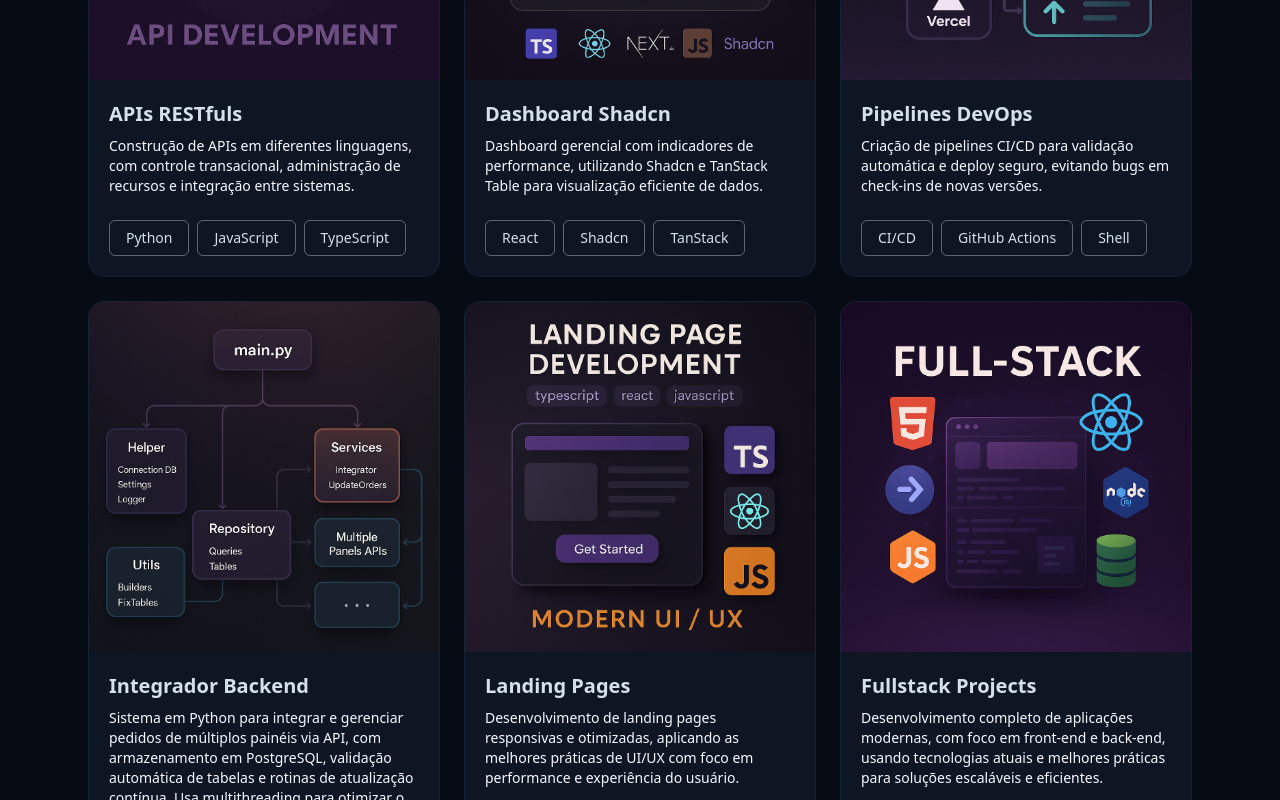
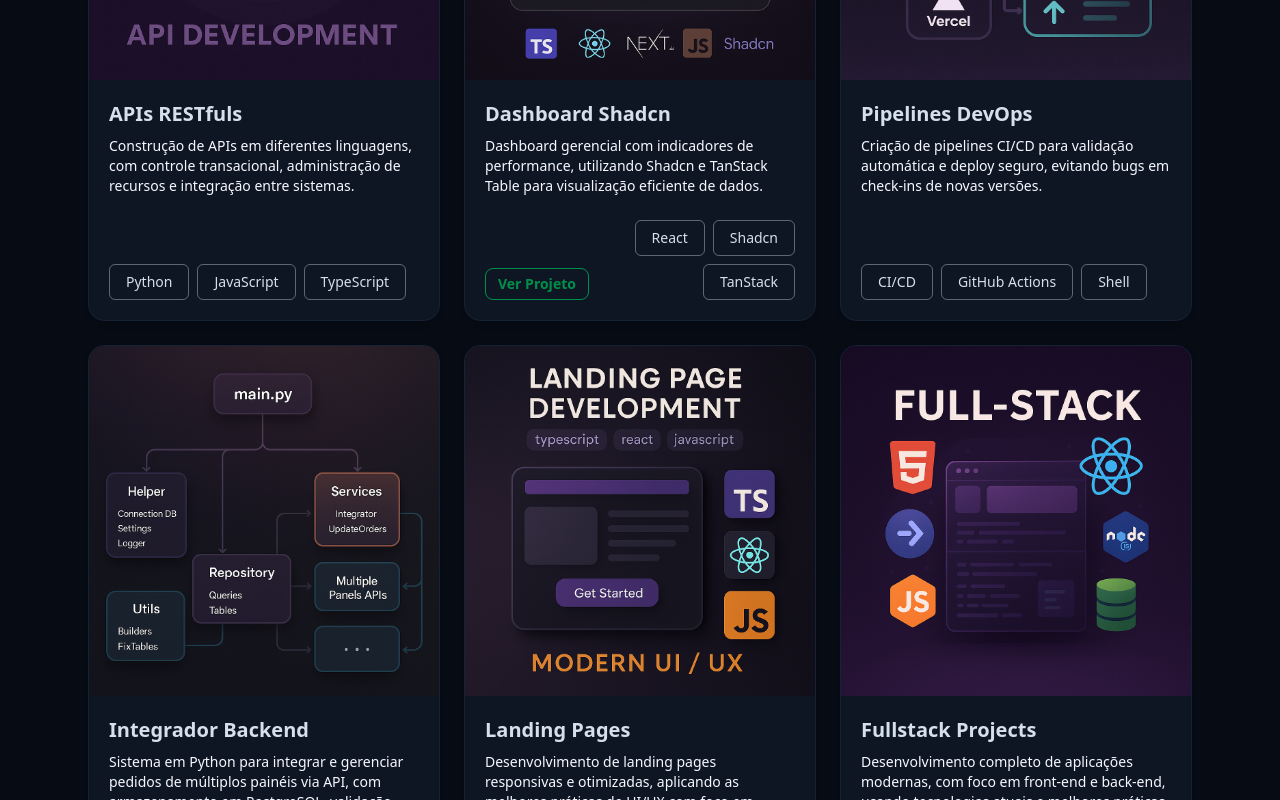
Before and after one commit to Guih-henriqueee/MartinsDevelop, a React (Vite) app: page / in a window 1280 px wide. Shown: the part 1299-2099 px from the top of the page. Built offline with nearby package versions, Linux system fonts and the light colour scheme.

Commit message:
add: new project uploaded

```diff
--- a/src/components/Projects.tsx
+++ b/src/components/Projects.tsx
@@ -17,10 +17,10 @@ const projects = [
     title: "Dashboard Shadcn",
     description:
       "Dashboard gerencial com indicadores de performance, utilizando Shadcn e TanStack Table para visualização eficiente de dados.",
-    link: "https://github.com/Guih-henriqueee/",
+    link: "https://user-management-6u8t.vercel.app/",
     image: "/assets/DashboardShadcn.png",
     tags: ["React", "Shadcn", "TanStack"],
-    active: false,
+    active: true,
   },
   {
     title: "Pipelines DevOps",
```
